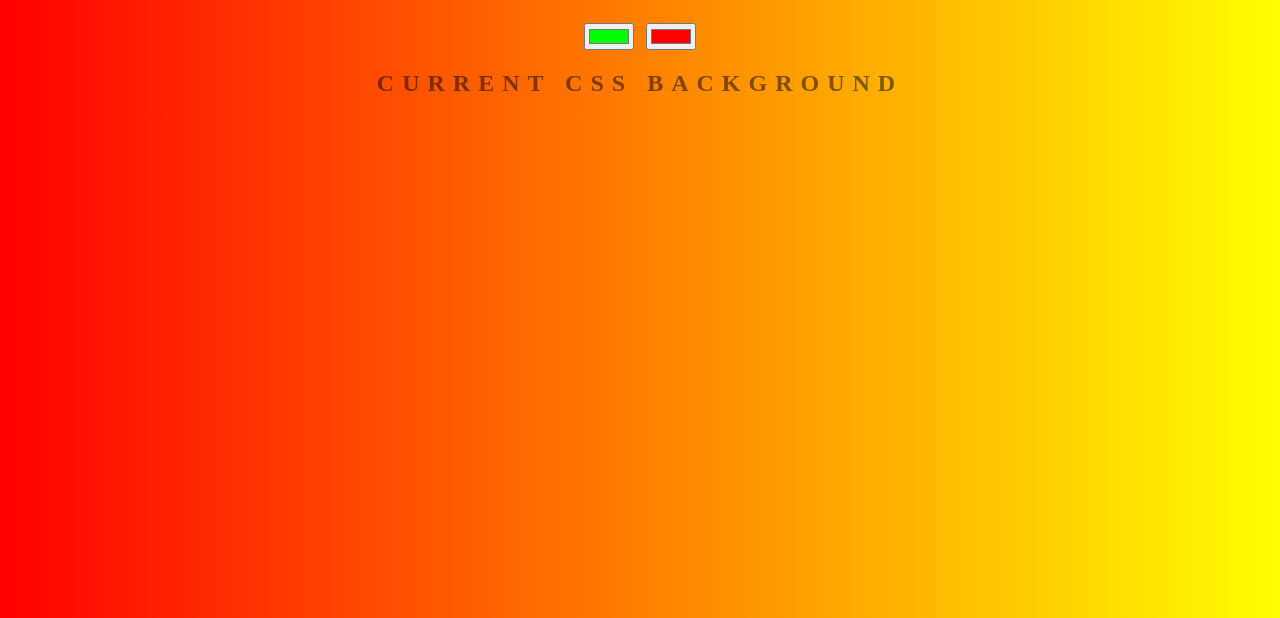
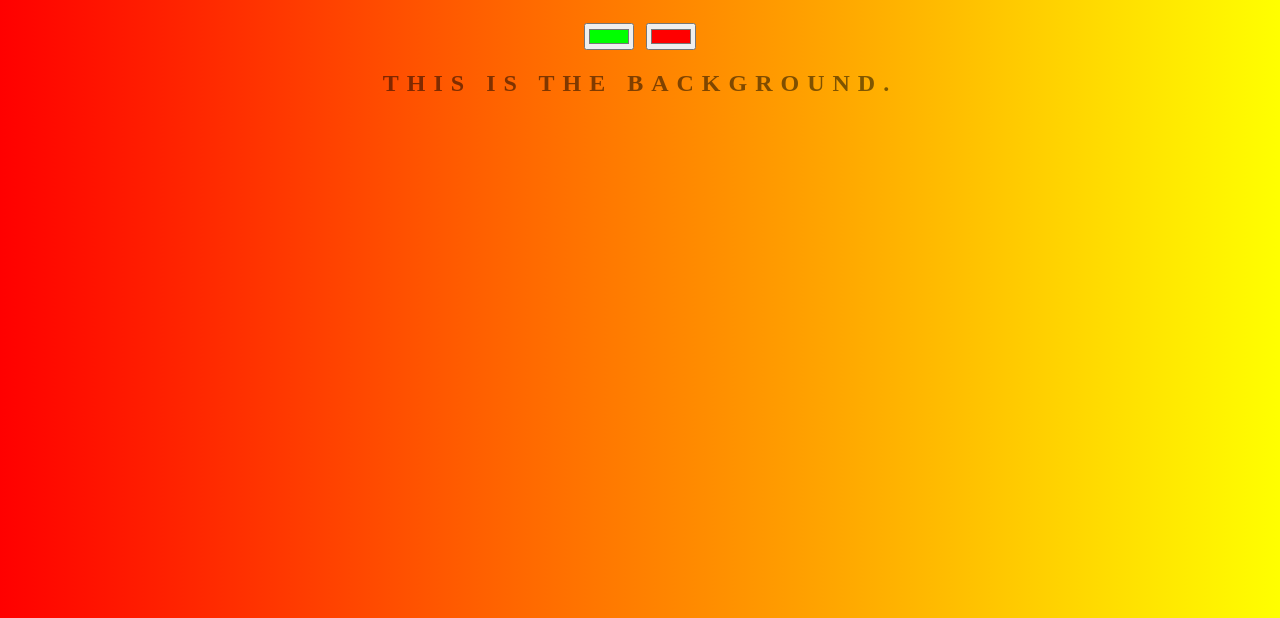
Before and after one commit to stechkin27/background-generator, a plain HTML site: page index.html in a window 1280 px wide. Shown: the part 182-800 px from the top of the page. Drawn offline with Linux system fonts and the light colour scheme.

Commit message:
changing text

```diff
--- a/index.html
+++ b/index.html
@@ -8,7 +8,7 @@
 	<h1>Background Generator</h1>
 	<input class="color1" type="color" name="color1" value="#00ff00">
 	<input class="color2" type="color" name="color2" value="#ff0000">
-	<h2>Current CSS Background</h2>
+	<h2>This is the background.</h2>
 	<h3></h3>
 	<script type="text/javascript" src="script.js"></script>
 </body>
```
